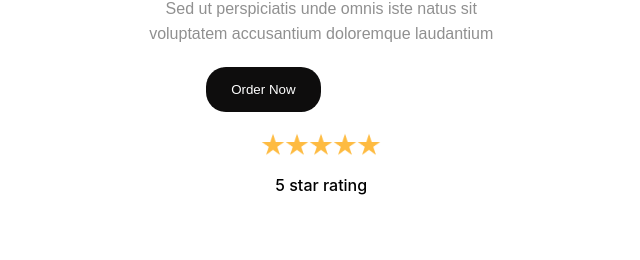
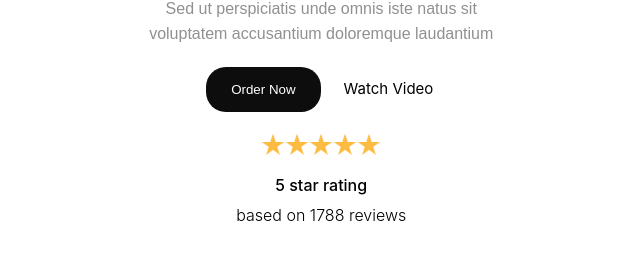
Before and after one commit to classicpages/figma-, a Vue app: page / in a window 1280 px wide. Shown: the part 598-858 px from the top of the page, without its empty margins (33-673 px from the left). Built offline with nearby package versions, Linux system fonts and the light colour scheme.

Commit message:
final Project

```diff
--- a/src/components/HeroSection.vue
+++ b/src/components/HeroSection.vue
@@ -82,7 +82,7 @@
 
   .watch {
     margin-left: 20px;
-    color: #fff;
+    color: #000;
     text-decoration: none;
   }
 
@@ -105,7 +105,7 @@
   .stars {
     font-size: 1rem;
     font-weight: 300;
-    color: #fff;
+    color: #000;
     margin-top: 5px;
   }
 
```
